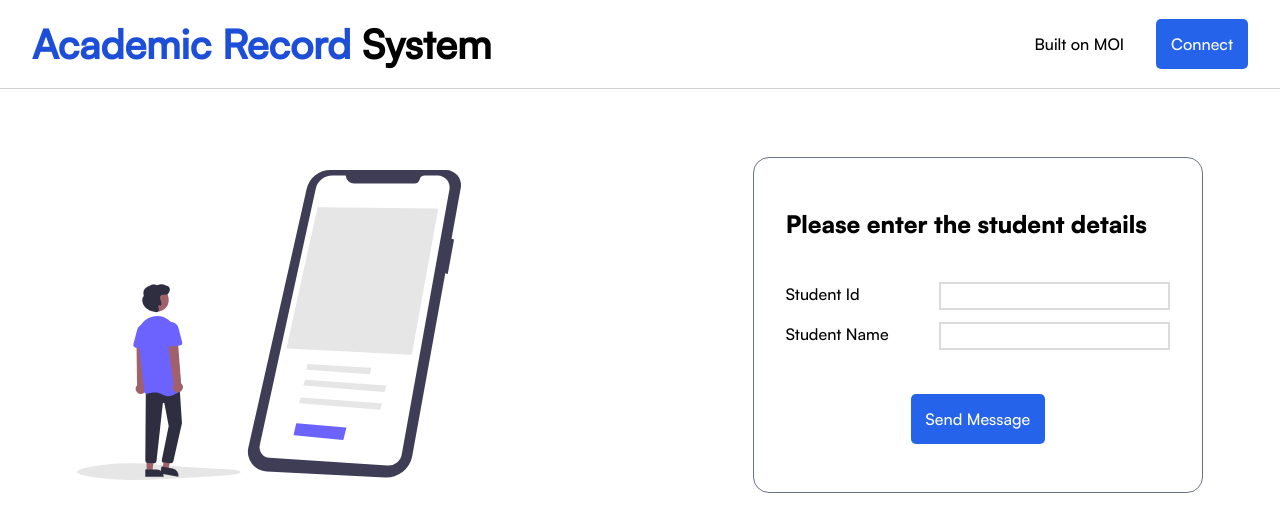
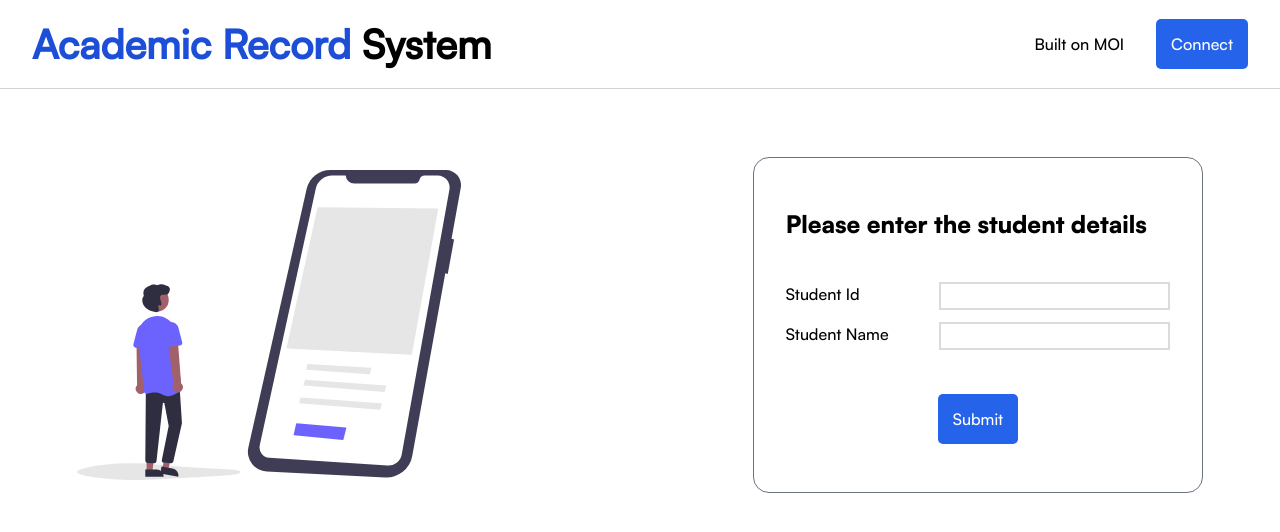
Before and after one commit to DakshSahani/decentralized-academic-records-system, a React (Create React App) app in the folder client/: page /view in a window 1280 px wide. Shown: the top 532 px of the page. Built offline with nearby package versions, Linux system fonts and the light colour scheme; what js-moi-sdk would draw is missing.

Commit message:
A little changes in UI

```diff
--- a/client/src/pages/ViewPage.js
+++ b/client/src/pages/ViewPage.js
@@ -50,7 +50,7 @@ export default function ViewPage() {
             type="submit"
             onClick={handleSubmit}
           >
-            Send Message
+            Submit
           </button>
         </form>
       </div>
```
